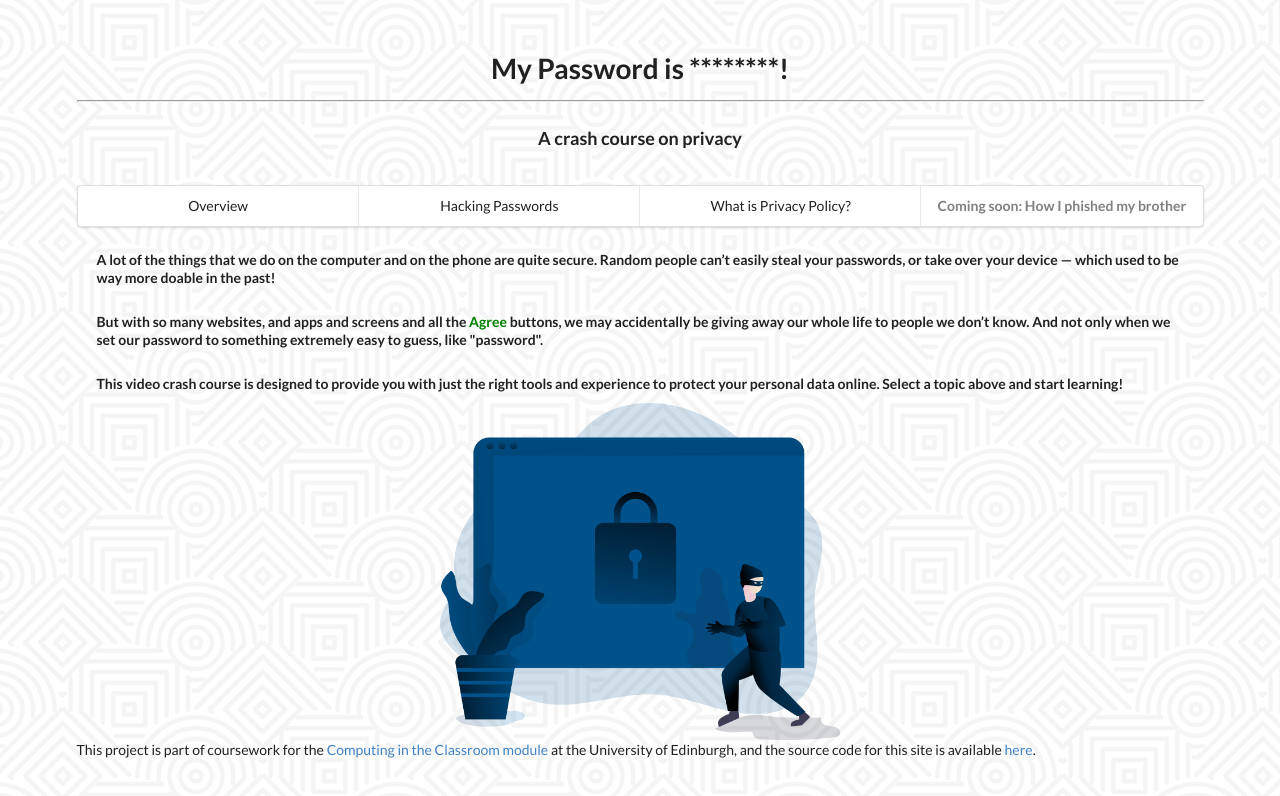
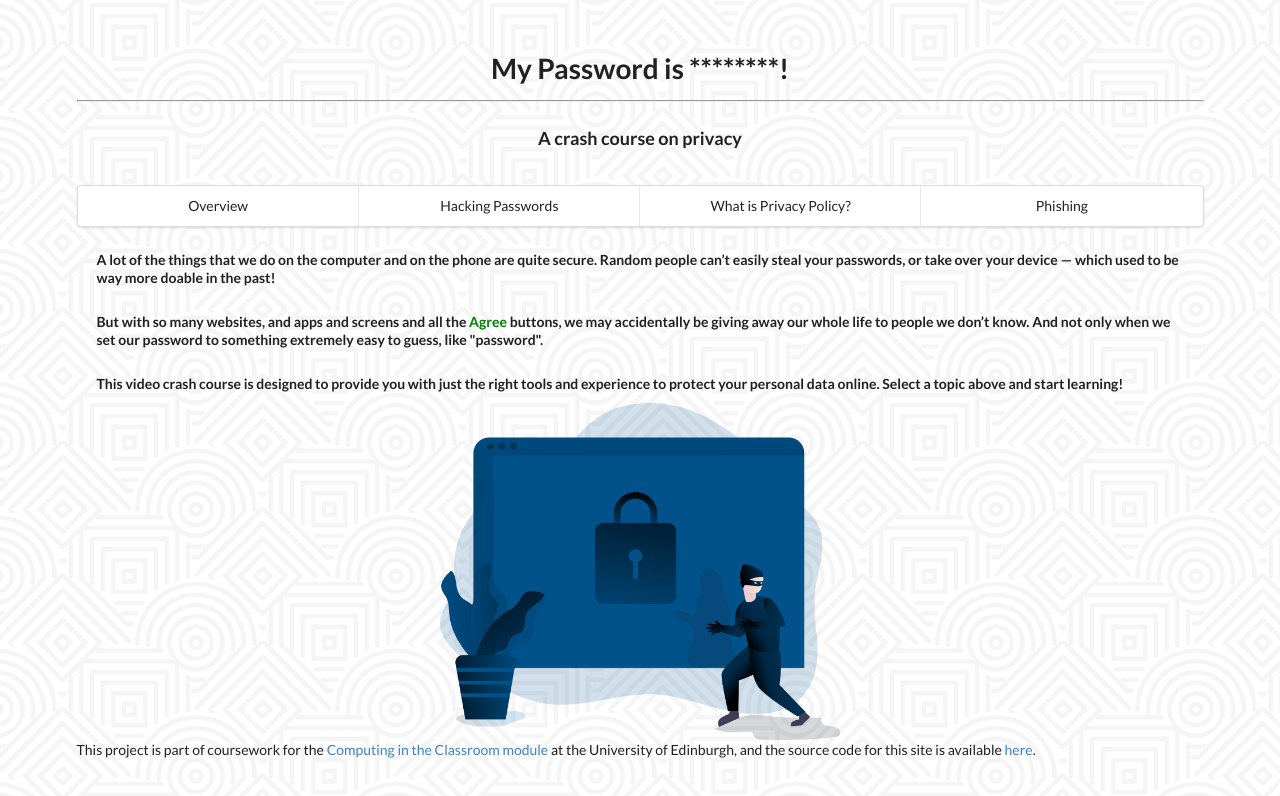
Before and after one commit to elenalape/my-password-is-password, a React (Create React App) app: page / in a window 1280 px wide. Shown: the top 796 px of the page. Built offline with nearby package versions, Linux system fonts and the light colour scheme.

Commit message:
add third lesson skeleton

```diff
--- a/src/components/Navbar.js
+++ b/src/components/Navbar.js
@@ -2,11 +2,18 @@ import React, { useState } from "react";
 import VideoPlayer from "./VideoPlayer";
 import Lesson1 from "./lessons/Lesson1.js";
 import Lesson2 from "./lessons/Lesson2.js";
+import Lesson3 from "./lessons/Lesson3.js";
 
 const Navbar = () => {
 	// todo: move the following const out of Navbar
 	// lessonData is a functional component, we'll instantiate it in VideoDescription
 	const lessons = [
+		{
+			id: 3,
+			title: "Spot Phishing",
+			videoUrl: "https://www.youtube.com/embed/7ieCcOATNEE",
+			lessonData: Lesson3,
+		},
 		{
 			id: 2,
 			title: "Terms and Conditions & Privacy Policy",
@@ -53,10 +60,11 @@ const Navbar = () => {
 				>
 					What is Privacy Policy?
 				</a>
-				<a className="item" onClick={() => setSelectedLesson(null)}>
-					<span style={{ color: "grey", fontWeight: "bold" }}>
-						Coming soon: How I phished my brother
-					</span>
+				<a
+					className="item"
+					onClick={() => setSelectedLesson(lessons[2])}
+				>
+					Phishing
 				</a>
 			</div>
 			<div>
--- /dev/null
+++ b/src/components/lessons/Lesson3.js
@@ -0,0 +1,23 @@
+import React from "react";
+
+const Lesson3 = () => {
+	return (
+		<div>
+			<h4>Summary</h4>
+			<p>
+				Coming soon...
+			</p>
+			<h4>
+				<a href="/">
+					Coming soon: Test your knowledge — complete the Phishing quiz!
+				</a>
+			</h4>
+			<h4>Transcript</h4>
+			<p>
+				Coming soon...
+			</p>
+		</div>
+	);
+};
+
+export default Lesson3;
```
